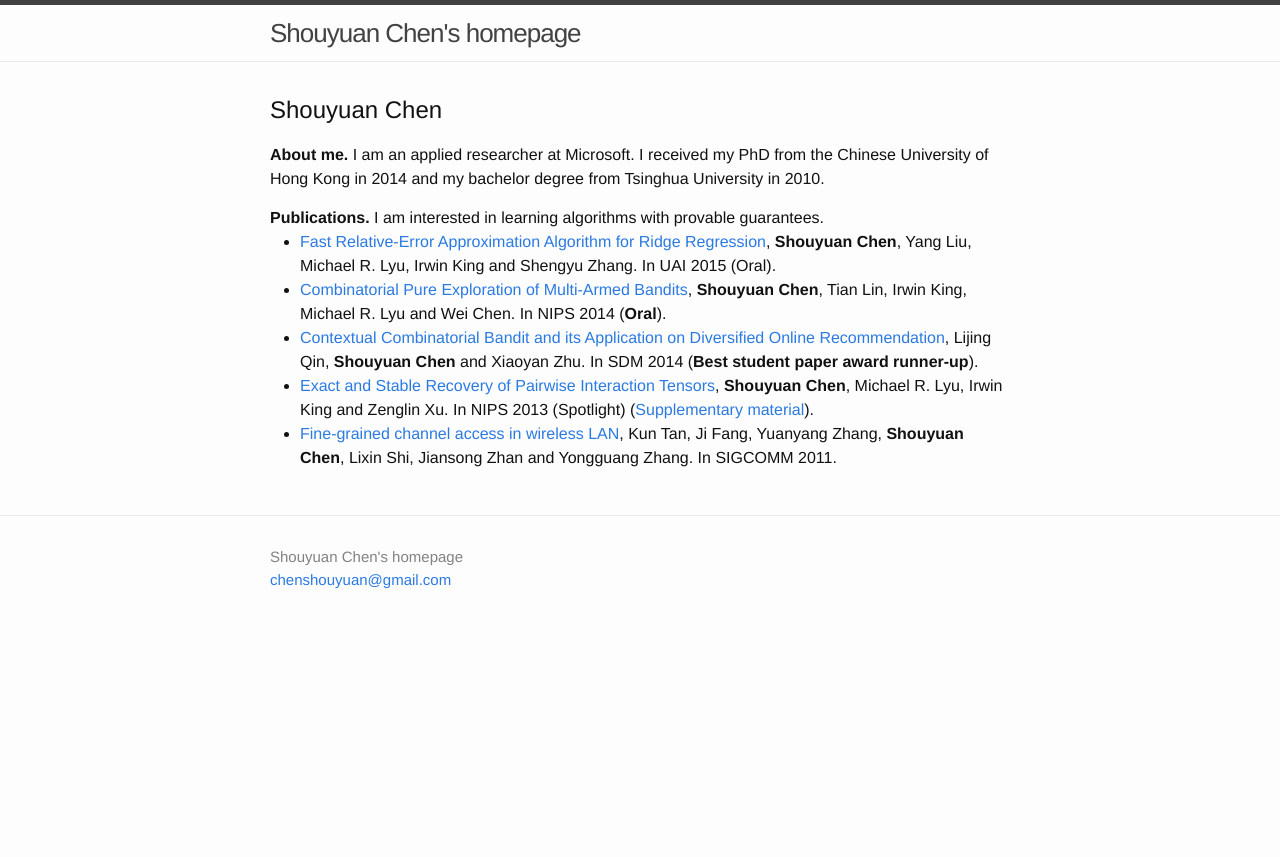
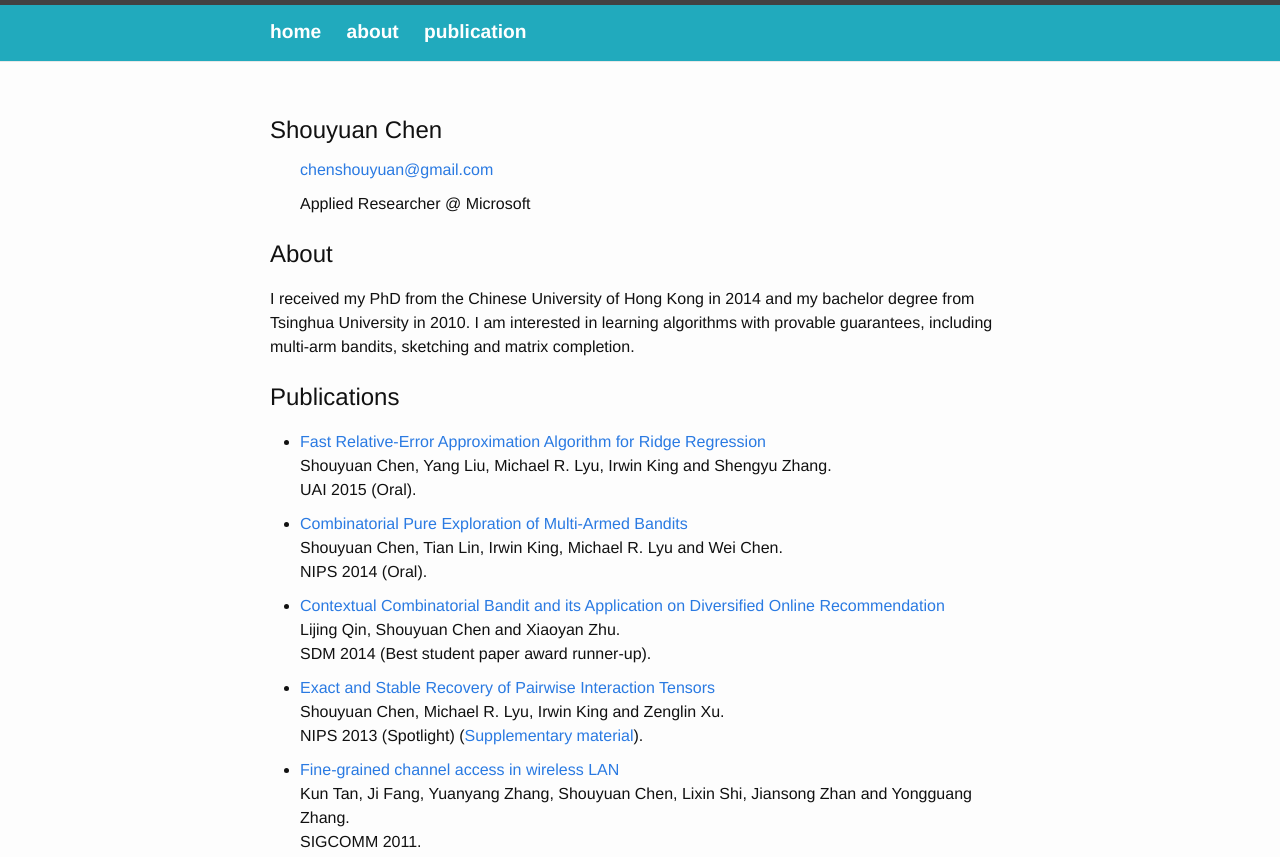
Before and after one commit to chenshouyuan/chenshouyuan.github.io, a plain HTML site: page index.html in a window 1280 px wide. Shown: the top 857 px of the page. Before the commit the page ends 800 px from the top, so only its background shows below. Drawn offline with Linux system fonts and the light colour scheme.

Commit message:
whatever

```diff
--- a/css/main.css
+++ b/css/main.css
@@ -149,6 +149,7 @@ pre {
   border-top: 5px solid #424242;
   border-bottom: 1px solid #e8e8e8;
   min-height: 56px;
+  background: #21AABD;
   position: relative; }
 
 .site-title {
@@ -161,13 +162,15 @@ pre {
     color: #424242; }
 
 .site-nav {
-  float: right;
+  float: left;
   line-height: 56px; }
   .site-nav .menu-icon {
     display: none; }
   .site-nav .page-link {
-    color: #111;
-    line-height: 1.5; }
+    color: white;
+    line-height: 1.5;
+    font-size: 120%;
+    font-weight: bold; }
     .site-nav .page-link:not(:first-child) {
       margin-left: 20px; }
   @media screen and (max-width: 600px) {
@@ -309,6 +312,18 @@ pre {
       .post-content h4 {
         font-size: 18px; } }
 
+.home .info {
+  list-style-type: none;
+  margin-top: 5px; }
+.home h2 {
+  margin-top: 20px; }
+.home li {
+  margin-top: 10px; }
+.home .publication b {
+  font-weight: normal; }
+.home .publication a {
+  font-weight: 500; }
+
 /**
  * Syntax highlighting styles
  */
--- a/index.html
+++ b/index.html
@@ -16,22 +16,22 @@
 
   <body>
 
+
     <header class="site-header">
 
   <div class="wrapper">
 
-    <a class="site-title" href="/">
-      Shouyuan Chen's homepage
-    </a>
 
 
     <nav class="site-nav">
-      <a href="#" class="menu-icon">
-        <svg viewBox="0 0 18 15">
-          <path fill="#424242" d="M18,1.484c0,0.82-0.665,1.484-1.484,1.484H1.484C0.665,2.969,0,2.304,0,1.484l0,0C0,0.665,0.665,0,1.484,0 h15.031C17.335,0,18,0.665,18,1.484L18,1.484z"/>
-          <path fill="#424242" d="M18,7.516C18,8.335,17.335,9,16.516,9H1.484C0.665,9,0,8.335,0,7.516l0,0c0-0.82,0.665-1.484,1.484-1.484 h15.031C17.335,6.031,18,6.696,18,7.516L18,7.516z"/>
-          <path fill="#424242" d="M18,13.516C18,14.335,17.335,15,16.516,15H1.484C0.665,15,0,14.335,0,13.516l0,0 c0-0.82,0.665-1.484,1.484-1.484h15.031C17.335,12.031,18,12.696,18,13.516L18,13.516z"/>
-        </svg>
+      <a href="#info" class="page-link">
+        home
+      </a>
+      <a href="#about" class="page-link">
+        about
+      </a>
+      <a href="#paper" class="page-link">
+        publication
       </a>
     </nav>
   </div>
@@ -43,42 +43,47 @@
   <div class="wrapper">
     <div class="home">
 
-  <h2>Shouyuan Chen</h2>
+      <h2 id="info" style="margin-bottom: 0px">Shouyuan Chen</h2>
 
-  <b>About me.</b>
-  I am an applied researcher at Microsoft.
+      <ul class="info">
+        <li><a href="mailto:chenshouyuan@gmail.com">chenshouyuan@gmail.com</a></li>
+        <li>Applied Researcher @ Microsoft</li>
+      </ul>
+
+      <h2 id="about">About</h2>
       I received my PhD from the Chinese University of Hong Kong in 2014 and my bachelor degree from Tsinghua University in 2010.
 
-  <p></p>
+      I am interested in learning algorithms with provable guarantees, including multi-arm bandits, sketching and matrix completion.
 
-  <b>Publications.</b>
-  I am interested in learning algorithms with provable guarantees.
+
+
+      <h2 id="paper">Publications</h2>
 
       <ul class="publication">
         <li>
-      <a href="papers/ridge-cr.pdf">Fast Relative-Error Approximation Algorithm for Ridge Regression</a>,
-      <b class="author-me">Shouyuan Chen</b>, Yang Liu, Michael R. Lyu, Irwin King and Shengyu Zhang.
-      In UAI 2015 (Oral).
+          <a href="papers/ridge-cr.pdf">Fast Relative-Error Approximation Algorithm for Ridge Regression</a><br/>
+          <b>Shouyuan Chen</b>, Yang Liu, Michael R. Lyu, Irwin King and Shengyu Zhang.<br/>
+          UAI 2015 (Oral).
         </li>
         <li>
-      <a href="papers/cpe-full-cr.pdf">Combinatorial Pure Exploration of Multi-Armed Bandits</a>,
-      <b class="author-me">Shouyuan Chen</b>, Tian Lin, Irwin King, Michael R. Lyu and Wei Chen.
-      In NIPS 2014 (<b>Oral</b>).
+          <a href="papers/cpe-full-cr.pdf">Combinatorial Pure Exploration of Multi-Armed Bandits</a><br/>
+          <b>Shouyuan Chen</b>, Tian Lin, Irwin King, Michael R. Lyu and Wei Chen.<br/>
+          NIPS 2014 (<b>Oral</b>).
         </li>
         <li>
-      <a href="papers/sdm14.pdf">Contextual Combinatorial Bandit and its Application on Diversified Online Recommendation</a>,
-      Lijing Qin, <b class="author-me">Shouyuan Chen</b> and Xiaoyan Zhu.
-      In SDM 2014 (<b>Best student paper award runner-up</b>).
+          <a href="papers/sdm14.pdf">Contextual Combinatorial Bandit and its Application on Diversified Online Recommendation</a><br/>
+          Lijing Qin, <b>Shouyuan Chen</b> and Xiaoyan Zhu.<br/>
+          SDM 2014 (<b>Best student paper award runner-up</b>).
         </li>
         <li>
-      <a href="papers/tensor/main.pdf">Exact and Stable Recovery of Pairwise Interaction Tensors</a>,
-      <b class="author-me">Shouyuan Chen</b>, Michael R. Lyu, Irwin King and Zenglin Xu.
-      In NIPS 2013 (Spotlight) (<a href="papers/tensor/supp.pdf">Supplementary material</a>).
+          <a href="papers/tensor/main.pdf">Exact and Stable Recovery of Pairwise Interaction Tensors</a><br/>
+          <b>Shouyuan Chen</b>, Michael R. Lyu, Irwin King and Zenglin Xu.<br/>
+          NIPS 2013 (Spotlight) (<a href="papers/tensor/supp.pdf">Supplementary material</a>).
         </li>
         <li>
-      <a href="papers/sigcomm2010.pdf">Fine-grained channel access in wireless LAN</a>,
-      Kun Tan, Ji Fang, Yuanyang Zhang, <b class="author-me">Shouyuan Chen</b>, Lixin Shi, Jiansong Zhan and Yongguang Zhang.
-      In SIGCOMM 2011.
+          <a href="papers/sigcomm2010.pdf">Fine-grained channel access in wireless LAN</a><br/>
+          Kun Tan, Ji Fang, Yuanyang Zhang, <b>Shouyuan Chen</b>, Lixin Shi, Jiansong Zhan and Yongguang Zhang.<br/>
+          SIGCOMM 2011.
         </li>
 
       </ul>
@@ -86,6 +91,8 @@
 
   </div>
 </div>
+
+
 
     <footer class="site-footer">
 
```
Also changed, not shown: feed.xml (+9 -9 lines), jekyll/update/2015/02/20/welcome-to-jekyll.html (+6 -6 lines). Lines whose indentation alone changed are shown as unchanged.
